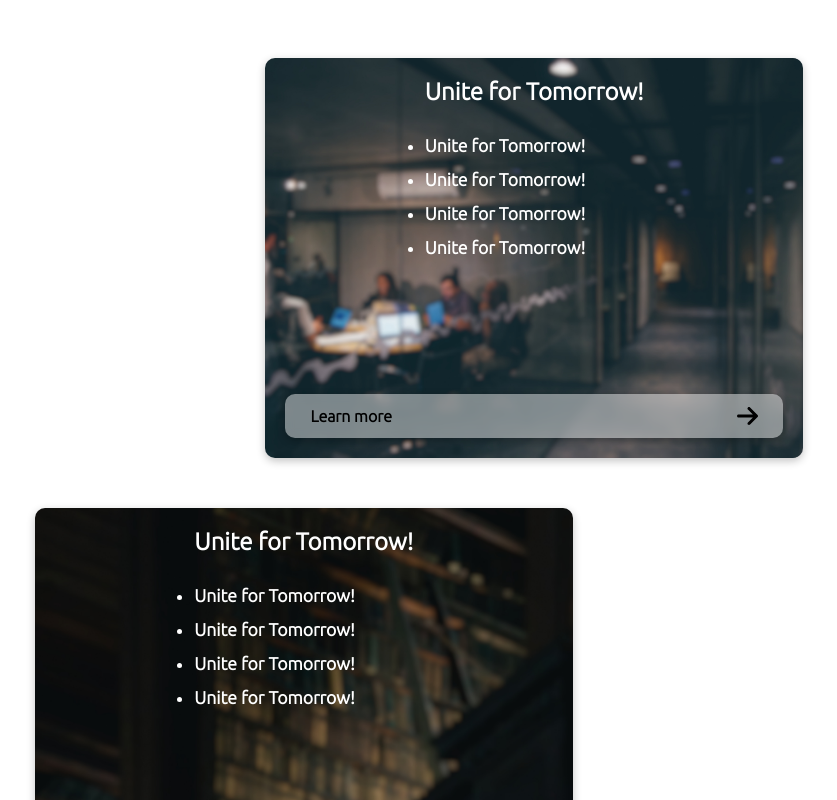
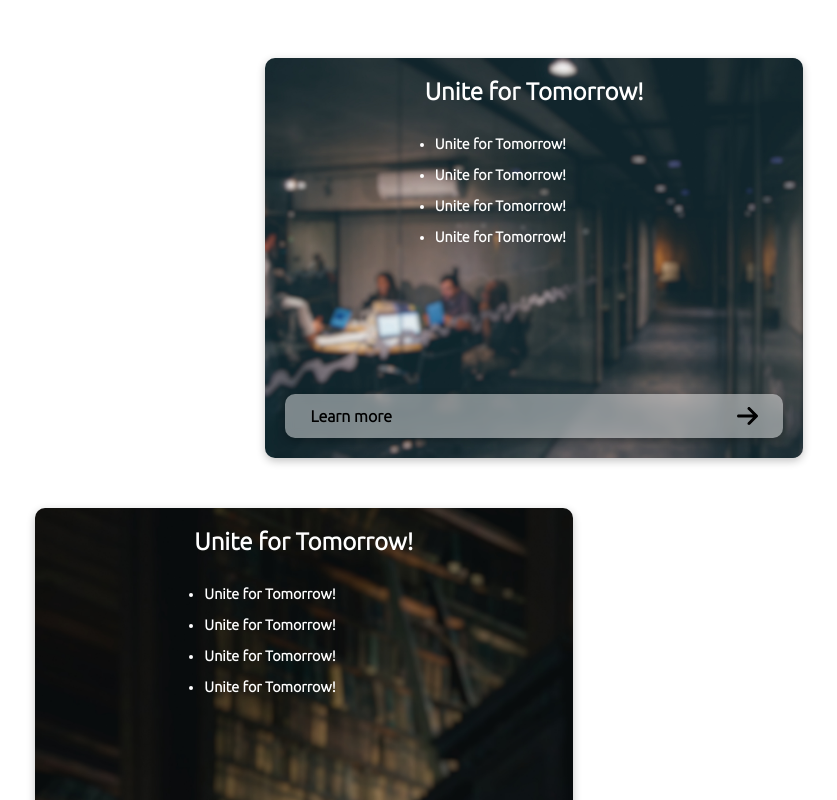
Before and after one commit to LensedStar/visacommers, a React (Create React App) app: page / in a window 1280 px wide. Shown: the part 840-1640 px from the top of the page, without its empty margins (221-1058 px from the left). Built offline with nearby package versions, Linux system fonts and the light colour scheme.

Commit message:
ADD photos background about

```diff
--- a/src/Components/Pages/MainPage/About/MainAboutStyle.scss
+++ b/src/Components/Pages/MainPage/About/MainAboutStyle.scss
@@ -95,7 +95,8 @@ $shadow: rgba(0, 0, 0, 0.24) 0px 3px 8px;
   li{
     color: rgba(255,255,255,1);
     font-weight: bold;
-    font-size: 1.1rem;
+    font-size: .9rem;
     margin-bottom: 15px;
+    margin-left: 10px;
   }
 }
```
